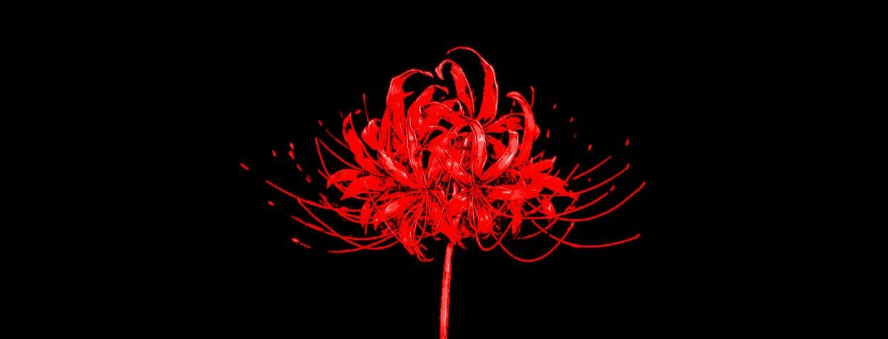
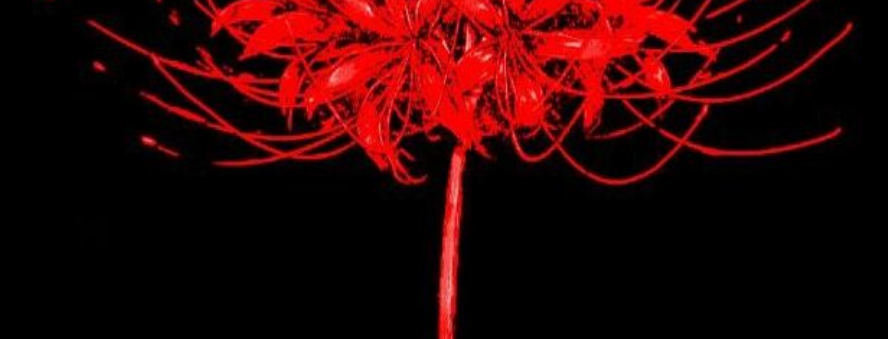
Before and after one commit to Gorgeous-Ghouls/gorgeous-ghouls.github.io, a plain HTML site: page index.html in a window 1280 px wide. Shown: the part 477-816 px from the top of the page, without its empty margins (196-1084 px from the left). Drawn offline with Linux system fonts and the light colour scheme.

Commit message:
feat: use cropped image on red lily

```diff
--- a/index.html
+++ b/index.html
@@ -7,7 +7,7 @@
     <meta property="og:type" content="article">
     <meta property="og:title" content="Gorgeous Ghouls">
     <meta property="og:url" content="https://gorgeous-ghouls.github.io/">
-    <meta property="og:image" content="https://gorgeous-ghouls.github.io/static/images/red_tk.jpg">
+    <meta property="og:image" content="https://gorgeous-ghouls.github.io/static/images/red_tk_cropped.jpg">
     <meta property="og:description" content="Team for Code Jam 9 Organized by PyDis">
 
 </head>
--- a/main.css
+++ b/main.css
@@ -1,7 +1,7 @@
 body {
     background-color: black;
-    background-image: url("static/images/red_tk.jpg");
-    background-position: center;
+    background-image: url("static/images/red_tk_cropped.jpg");
+    background-position: bottom;
     background-size: contain;
     background-repeat: no-repeat;
     height: 100vh;
```
Also changed, not shown: static/images/red_tk_cropped.jpg (added).
